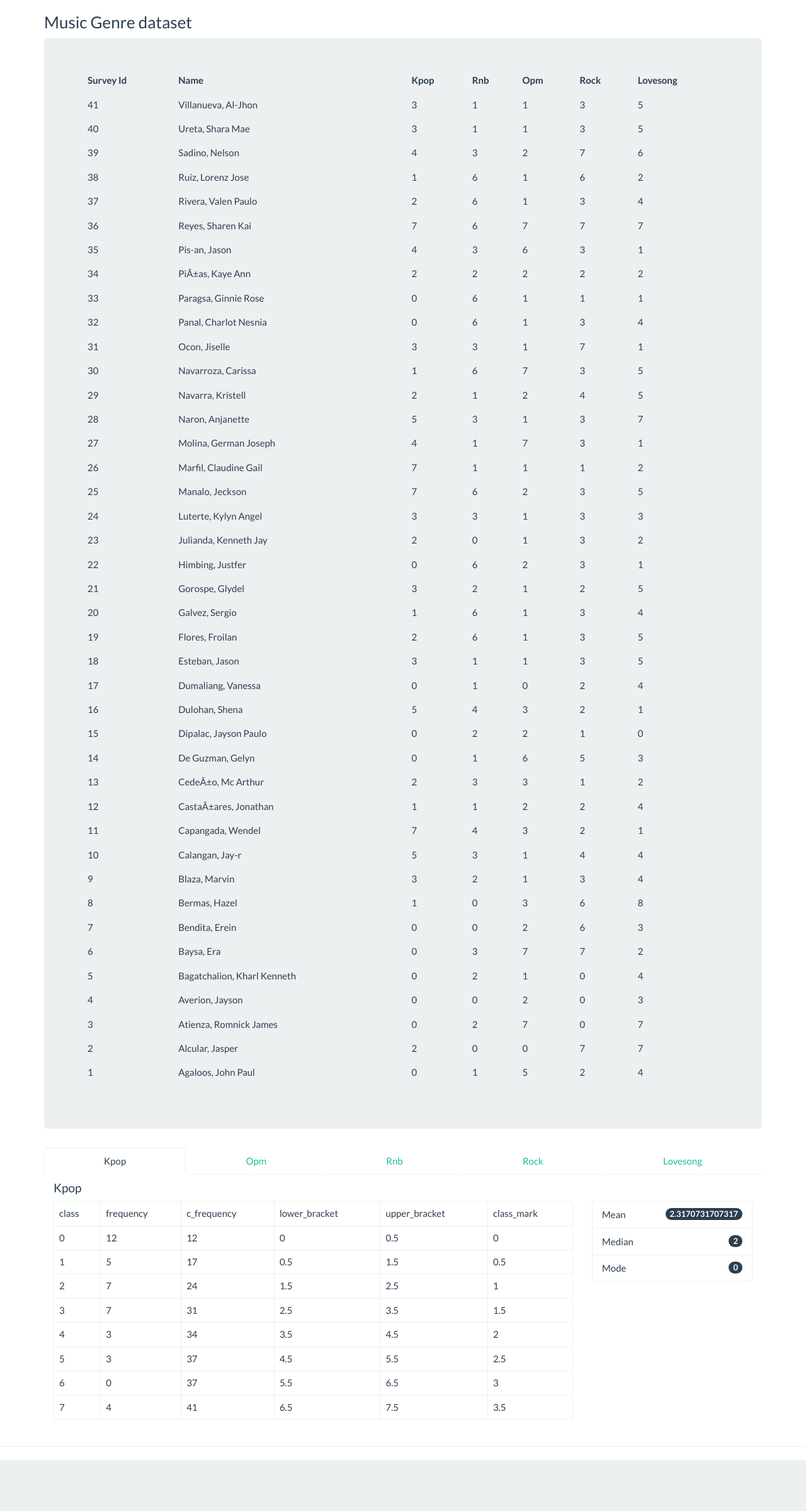
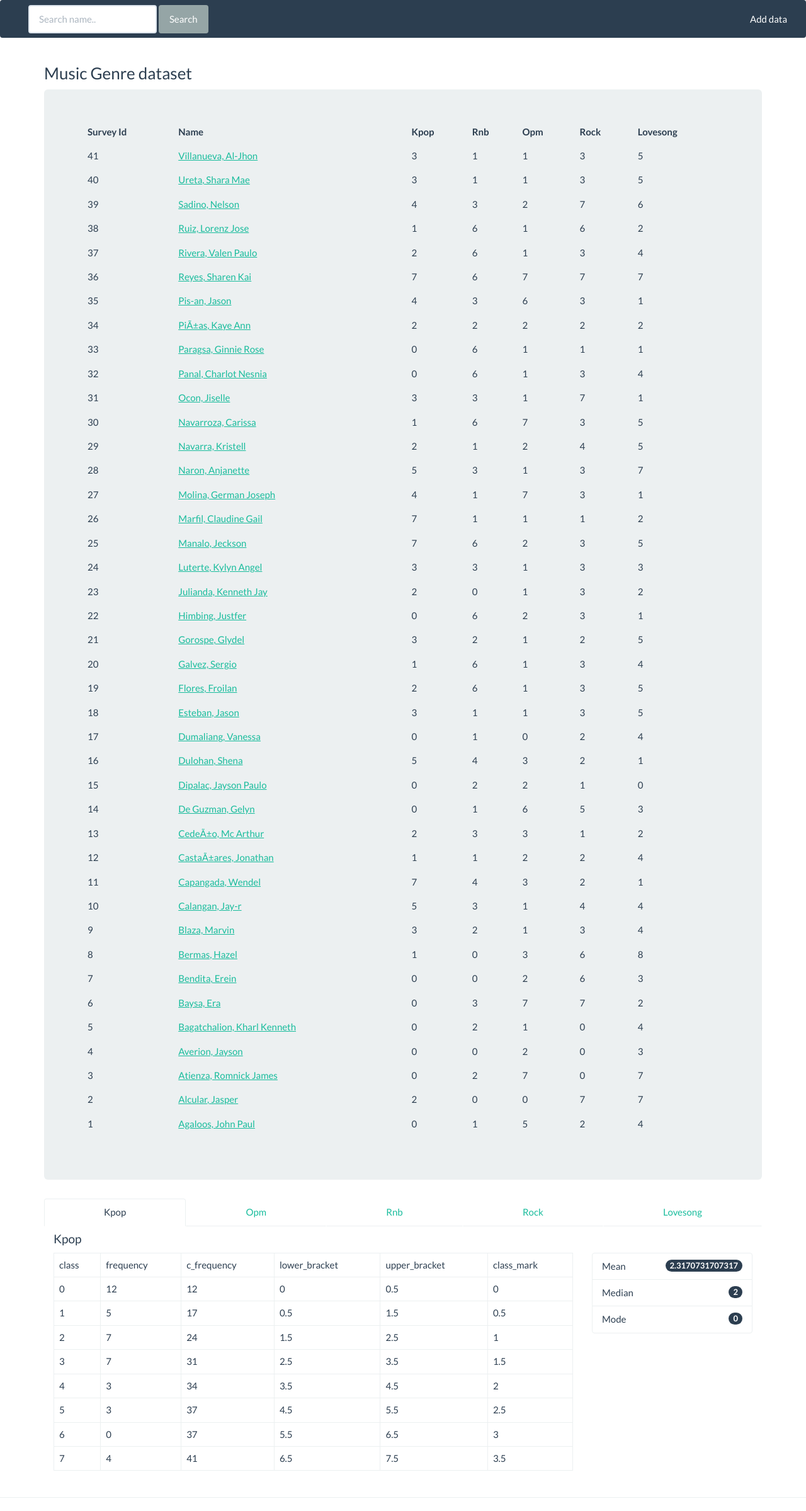
Before and after one commit to jaypeeig/statistics, a PHP site: page / in a window 1280 px wide. Shown: the whole page at 63% size. Before the commit the page ends 2318 px from the top, so only its background shows below. Run offline with PHP 8.4, Linux system fonts and the light colour scheme; data comes from the database, SQL or seed files in the repository; both versions use the stored data as it was after the commit.

Commit message:
Add javascript events

```diff
--- a/connection.php
+++ b/connection.php
@@ -16,8 +16,11 @@
 	$genres['lovesong'] = Array();
 	$genres['rock'] = Array();
 
+	$search = (isset($_REQUEST['search'])) ? " WHERE `name` LIKE '%{$_REQUEST['search']}%' " : '';
+
 	$sql = "SELECT *
 			FROM `surveytable`
+			{$search}
 			ORDER BY `survey_id` DESC
 			";
 
--- a/index.php
+++ b/index.php
@@ -9,8 +9,36 @@
 	<?php require_once 'connection.php'; ?>
 	<?php require_once 'library.php'; ?>
 
+	<nav class="navbar navbar-default">
+	  <div class="container-fluid">
+	    <div class="navbar-header">
+	      <button type="button" class="navbar-toggle collapsed" data-toggle="collapse" data-target="#bs-example-navbar-collapse-1">
+	        <span class="sr-only">Toggle navigation</span>
+	        <span class="icon-bar"></span>
+	        <span class="icon-bar"></span>
+	        <span class="icon-bar"></span>
+	      </button>
+	    </div>
+
+	    <div class="collapse navbar-collapse" id="bs-example-navbar-collapse-1">
+	      <form method="get" class="navbar-form navbar-left" role="search" action="index.php">
+	        <div class="form-group">
+	          <input type="text" value="<?php echo (isset($_REQUEST['search'])) ? $_REQUEST['search'] : ''; ?>" name="search" class="form-control" placeholder="Search name..">
+	        </div>
+	        <button type="submit" class="btn btn-default">Search</button>
+	      </form>
+	      <ul class="nav navbar-nav navbar-right">
+	        <li><a id="force_add">Add data</a></li>
+	      </ul>
+	    </div>
+	  </div>
+	</nav>
+
 	<div class="container">
 		<h3>Music Genre dataset</h3>
+		<?php if (isset($_REQUEST['search'])): ?>
+			<span style="float:right;"><a href="index.php" class="btn btn-danger"/>Clear Filters</a></span>
+		<?php endif ?>
 
 		<?php
 			$kpop = new Formulas;
@@ -50,9 +78,13 @@
 					<?php foreach ($stored_data as $data): ?>
 						<tr>
 							<?php if (is_array($data)): ?>
-								<?php foreach ($data as $record): ?>
+								<?php foreach ($data as $key => $record): ?>
 									<td>
-										<?php echo $record; ?>
+										<?php if ($key == 'name'): ?>
+											<a href="#" class='open_obj' ref="<?php echo $data['survey_id']; ?>"><?php echo $record; ?></a>
+										<?php else: ?>
+											<?php echo $record; ?>
+										<?php endif ?>
 									</td>
 								<?php endforeach ?>
 							<?php endif ?>
@@ -283,6 +315,52 @@
 
 	</div>
 
+	<div class="modal" id="add-modal">
+	  <form type="submit" action="_process.php" method="post">
+	  <div class="modal-dialog">
+	    <div class="modal-content">
+	      <div class="modal-header">
+	        <button type="button" class="close" data-dismiss="modal" aria-hidden="true">&times;</button>
+	        <h4 class="modal-title">Add Data</h4>
+	      </div>
+	      <div class="modal-body">
+	       <input type="hidden" name="survey_id">
+	       <div class="form-group">
+		    <label for="name">Name</label>
+		    <input type="text" required class="form-control" id="name" placeholder="Name" name="name">
+		  </div>
+		  <div class="form-group">
+		    <label for="kpop">Kpop</label>
+		    <input type="number" required class="form-control" id="kpop" placeholder="kpop" name="kpop">
+		  </div>
+		  <div class="form-group">
+		    <label for="opm">Opm</label>
+		    <input type="number" required class="form-control" id="opm" placeholder="opm" name="opm">
+		  </div>
+		  <div class="form-group">
+		    <label for="rnb">Rnb</label>
+		    <input type="number" required class="form-control" id="rnb" placeholder="rnb" name="rnb">
+		  </div>
+		  <div class="form-group">
+		    <label for="rock">Rock</label>
+		    <input type="number" required class="form-control" id="rock" placeholder="rock" name="rock">
+		  </div>
+		  <div class="form-group">
+		    <label for="lovesong">Lovesong</label>
+		    <input type="number" required class="form-control" id="lovesong" placeholder="lovesong" name="lovesong">
+		  </div>
+
+	      </div>
+	      <div class="modal-footer">
+	        <button type="button" class="btn btn-default" data-dismiss="modal">Close</button>
+	        <a id="btn_delete" class="btn btn-danger">Delete</a>
+	        <button type="submit" class="btn btn-primary" id="btn_handler" name="add-data">Save changes</button>
+	      </div>
+	    </div>
+	  </div>
+	  </form>
+	</div>
+
 	<footer>
 		<hr>
 	</footer>
@@ -290,4 +368,39 @@
 </body>
 	<script src="assets/jquery.js"></script>
 	<script src="assets/bootstrap.min.js"></script>
+	<script>
+		$(function(){
+			$('#force_add').click(function(){
+				$('#add-modal form .form-group > input').val('');
+				$('#btn_handler').attr('name','add-data');
+				$('#btn_delete').hide();
+				$('#btn_delete').removeAttr('href');
+				$('#add-modal').modal('show');
+			});
+
+			$('.open_obj').click(function(){
+
+				var id = $(this).attr('ref');
+
+				$.ajax({
+					url: '_process.php',
+					type: 'post',
+					data: {
+						'fetch-data': true,
+						'id': id
+					}
+				}).done(function(res){
+					var data = $.parseJSON(res);
+					$.map(data, function(val, index){
+   						$('form input[name='+index+']').val(val);
+					});
+					$('#btn_handler').attr('name','update-data');
+					$('#btn_delete').show();
+					$('#btn_delete').attr('href', '_process.php?delete-data=1&id=' + id);
+					$('#add-modal').modal('show');
+				});
+
+			});
+		});
+	</script>
 </html>
```
Also changed, not shown: _process.php (added, +96 -0 lines), survey.sql (line endings or trailing spaces).
